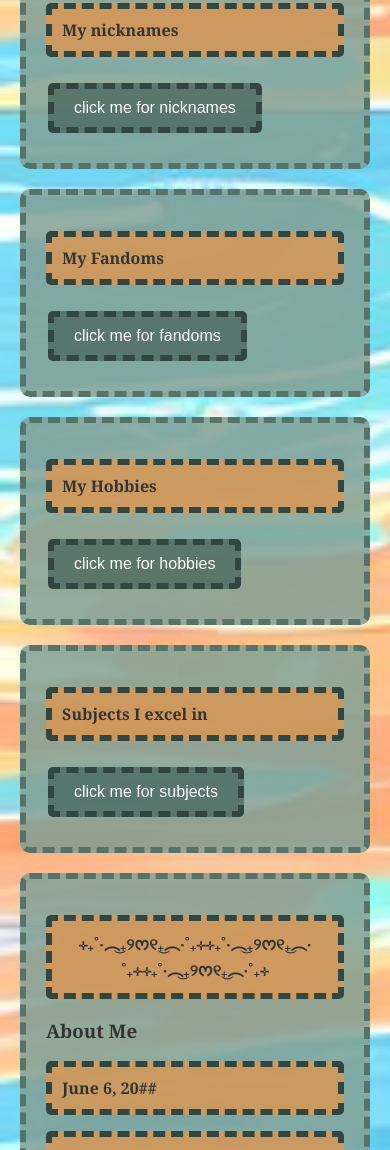
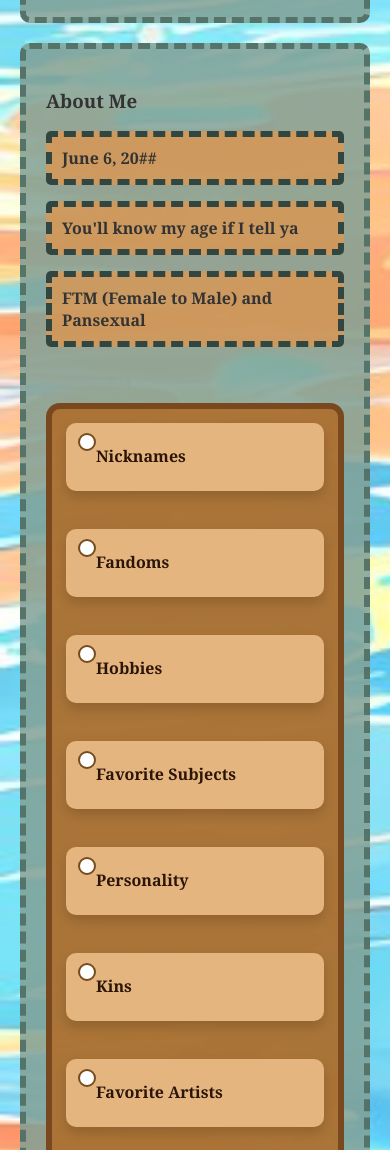
Before and after one commit to llvzi-06/My-intro-zhongchi, a plain HTML site: page IntroCard/index.html in a window 390 px wide. Shown: the part 850-2000 px from the top of the page. Drawn offline with Linux system fonts and the light colour scheme.

Commit message:
Add files via upload

```diff
--- a/IntroCard/index.html
+++ b/IntroCard/index.html
@@ -44,7 +44,7 @@
     margin: 0;
   }
 
-  div{
+  .intro, .about-me {
     background-color: rgba(130, 160, 150, 0.85);
     padding: 20px;
     border-radius: 10px;
@@ -54,7 +54,7 @@
     border: 6px dashed rgba(80, 110, 100, 0.9);
   }
 
- button {
+  button {
     background-color: rgba(80, 110, 100, 0.85);
     color: white;
     border: none;
@@ -93,16 +93,85 @@
     margin: 0;
   }
 
+
+  .reveal { animation: pop 360ms cubic-bezier(.2,.8,.2,1); }
+  @keyframes pop { from { transform: scale(.97); opacity: 0 } to { transform: scale(1); opacity: 1 } }
+
+  .pulse { animation: pulse 700ms ease; }
+  @keyframes pulse { 0% { box-shadow: 0 0 0 0 rgba(255,255,255,0) } 50% { box-shadow: 0 0 12px 6px rgba(255,255,255,0.12) } 100% { box-shadow: 0 0 0 0 rgba(255,255,255,0) } }
+
+  .highlight { outline: 4px solid rgba(255, 255, 255, 0.6); transform: translateY(-4px); }
+
+  .board {
+    display: grid;
+    grid-template-columns: repeat(auto-fit, minmax(180px, 1fr));
+    gap: 20px;
+    max-width: 900px;
+    margin: 18px auto;
+    padding: 14px;
+    background: rgba(175, 110, 45, 0.9);
+    border-radius: 14px;
+    border: 6px solid rgba(120, 70, 30, 0.95);
+  }
+
+  .card {
+    background-color: #e5b57f;
+    padding: 16px 16px 16px 30px;
+    border-radius: 10px;
+    box-shadow: 0 6px 12px rgba(0, 0, 0, 0.15);
+    position: relative;
+    cursor: pointer;
+    overflow: hidden;
+    transition: transform 0.2s ease;
+  }
+
+  .card:hover {
+    transform: translateY(-4px);
+  }
+
+  .pin {
+    width: 14px;
+    height: 14px;
+    background: #fff;
+    border-radius: 50%;
+    position: absolute;
+    left: 12px;
+    top: 10px;
+    border: 2px solid #774b20;
+  }
+
+  .card-title {
+    margin: 6px 0 8px 0;
+    font-size: 1rem;
+    color: #2b1508;
+  }
+
+  .card-content {
+    font-size: 0.95rem;
+    color: #2b1508;
+    max-height: 0;
+    overflow: hidden;
+    opacity: 0;
+    transition: max-height 0.4s ease, opacity 0.4s ease;
+  }
+
+  .card.expanded .card-content {
+    max-height: 240px;
+    opacity: 1;
+  }
+
+  .about-me .card {
+    margin-bottom: 18px;
+  }
+  #surprise-btn { font-weight: bold; padding: 8px 14px; border-radius: 8px; }
+  #ui-hint { display: inline-block; margin-left: 12px; color: white; background: rgba(0,0,0,0.25); padding: 6px 10px; border-radius: 6px; opacity: 0.6; transition: opacity .4s; }
+
  </style>
 
   <script>
-    function toggleDisplay(elementId) {
-      const element = document.getElementById(elementId);
-      if (element.style.display === 'none' || element.style.display === '') {
-        element.style.display = 'block';
-      } else {
-        element.style.display = 'none';
-      }
+    function toggleDisplay(card) {
+      if (!card) return;
+      card.classList.toggle('expanded');
     }
   </script>
 
@@ -112,71 +181,72 @@
     <h1>My Introduction ! ~</h1>
   </header>
 
-
     <div class="intro">
        <h1> <img src="screenshot.jpg" alt="icon" width="75" height="75" style="vertical-align: middle; margin-right: 10px; border-radius: 50%;"> INTRODUCTION </h1>
         <h2 style="text-align: center;"> I'm Daniel, and this is my Intro. </h2>
 
         <img src="Introcard1.jpg" alt="Introcard1" width="150" height="150" style="border-radius: 20px; display: block; margin: 20px auto; border: 6px dashed rgba(80, 110, 100, 0.85); box-shadow: 0 4px 8px rgba(0,0,0,0.1);">
-
-        <p style="text-align: center;"> ⊹₊˚‧︵‿₊୨ᰔ୧₊‿︵‧˚₊⊹⊹₊˚‧︵‿₊୨ᰔ୧₊‿︵‧˚₊⊹⊹₊˚‧︵‿₊୨ᰔ୧₊‿︵‧˚₊⊹ </p>
-    </div>
-
-    <div class="nicknames">
-       <p> My nicknames </p>
-       <button onclick="toggleDisplay('nicknames')"> click me for nicknames </button>
-         <p id="nicknames" style="display:none;"> My nicknames are: <br> 1. Dan <br> 2. Luci <br> 3. Lucian <br> 4. Danci <br> 5. Niel </p>
-    </div>
-
-    <div class="fandoms">
-      <p> My Fandoms</p>
-      <button onclick="toggleDisplay('fandoms')"> click me for fandoms </button>
-        <p id="fandoms" style="display:none;"> My fandoms are: <br> 1. OSC <br> 2. Genshin <br> 3. HSR <br> 4. Hetalia <br> 5. Alnst <br> 6. PJSK </p>
-    </div>
-
-    <div class="hobbies">
-       <p> My Hobbies </p>
-       <button onclick="toggleDisplay('hobbies')"> click me for hobbies </button>
-        <p id="hobbies" style="display:none;"> My hobbies are: <br> 1. Playing games <br> 2. Drawing and Painting <br> 3. Reading fanfictions <br> 4. Writing Fanfics and Poems <br> 5. Listening to music </p>
-    </div>
-
-    <div class="subjects">
-        <p> Subjects I excel in </p>
-        <button onclick="toggleDisplay('subjects')"> click me for subjects </button>
-        <p id="subjects" style="display:none;"> My strongest/favorite subjects are: <br> 1. Mathematics <br> 2. Science <br> 3. Psychology </p>
+        <img src="Introcard2.jpg" alt="Introcard2" width="150" height="150" style="border-radius: 20px; display: block; margin: 20px auto; border: 6px dashed rgba(80, 110, 100, 0.85); box-shadow: 0 4px 8px rgba(0,0,0,0.1);">
     </div>
 
     <div class="about-me">
-        <p style="text-align: center;"> ⊹₊˚‧︵‿₊୨ᰔ୧₊‿︵‧˚₊⊹⊹₊˚‧︵‿₊୨ᰔ୧₊‿︵‧˚₊⊹⊹₊˚‧︵‿₊୨ᰔ୧₊‿︵‧˚₊⊹ </p>
-
         <h3> About Me </h3>
              <p> June 6, 20## </p>
              <p> You'll know my age if I tell ya</p>
              <p> FTM (Female to Male) and Pansexual </p>
              <br>
 
-           <p> Personality Traits </p>
-           <p> MBTI Type: ISFJ</p>
-           <button onclick="toggleDisplay('personality')"> click me for personality traits </button>
-           <p id="personality" style="display:none;"> A. Highly sarcastic <br> B. Empathetic <br> C. Energetic <br> D. Creative <br> E. Impulsive <br> F. Depressive highkey </p>
+      <div class="board" aria-label="Intro pin board">
+        <div class="card" onclick="toggleDisplay(this)">
+          <div class="pin"></div>
+          <h3 class="card-title">Nicknames</h3>
+          <div class="card-content">My nicknames are:<br>Dan, Luci, Lucian, Danci, Niel</div>
+        </div>
 
-          <p> My kins </p>
-            <button onclick="toggleDisplay('kins')"> click me for kins </button>
-            <p id="kins" style="display:none;"> My kins are: <br> 1. Kaveh <br> 2. Gepard <br> 3. Childe/Tartaglia <br> 4. Ivan from Alnst <br> 5. Min-joon from When the Yakuza falls in love <br> 6. Kang Soo-hwa from Sign </p>
+        <div class="card" onclick="toggleDisplay(this)">
+          <div class="pin"></div>
+          <h3 class="card-title">Fandoms</h3>
+          <div class="card-content">OSC, Genshin, HSR, Hetalia, Alnst, PJSK</div>
+        </div>
 
+        <div class="card" onclick="toggleDisplay(this)">
+          <div class="pin"></div>
+          <h3 class="card-title">Hobbies</h3>
+          <div class="card-content">Playing games; Drawing & Painting; Reading fanfics; Writing fanfics & poems; Listening to music</div>
+        </div>
 
-           <p> My Favorite Artists</p>
-           <button onclick="toggleDisplay('favorite-artists')"> click me for favorite artists </button>
-           <p id="favorite-artists" style="display:none;"> My favorite artists are: <br> 1. The Front Bottoms <br> 2. Esha Tewari <br> 3. Adrianne Lenker <br> 4. Kodi Rhianne <br> 5. Avril Lavigne </p>
+        <div class="card" onclick="toggleDisplay(this)">
+          <div class="pin"></div>
+          <h3 class="card-title">Favorite Subjects</h3>
+          <div class="card-content">Mathematics, Science, Psychology</div>
+        </div>
 
-           <p> My Socials</p>
-           <button onclick="toggleDisplay('socials')"> click me for socials </button>
-           <p id="socials" style="display:none;"> 1. llvzicu on tiktok <br> 2. ccccciancu on instagram<br> 3. llvzi on spotify </p>
+        <div class="card" onclick="toggleDisplay(this)">
+          <div class="pin"></div>
+          <h3 class="card-title">Personality</h3>
+          <div class="card-content">MBTI: INTJ - BPD</div>
+        </div>
 
-           <p style="text-align: center;"> ⊹₊˚‧︵‿₊୨ That's All !~ ୧₊‿︵‧˚₊⊹⊹₊˚‧︵‿₊୨ᰔ୧₊‿︵‧˚₊⊹ </p>
+        <div class="card" onclick="toggleDisplay(this)">
+          <div class="pin"></div>
+          <h3 class="card-title">Kins</h3>
+          <div class="card-content">Kaveh; Gepard; Childe/Tartaglia; Ivan (Alnst); Min-joon; Kang Soo-hwa</div>
+        </div>
+
+        <div class="card" onclick="toggleDisplay(this)">
+          <div class="pin"></div>
+          <h3 class="card-title">Favorite Artists</h3>
+          <div class="card-content">The Front Bottoms; Esha Tewari; Adrianne Lenker; Kodi Rhianne; Avril Lavigne</div>
+        </div>
+
+        <div class="card" onclick="toggleDisplay(this)">
+          <div class="pin"></div>
+          <h3 class="card-title">Socials</h3>
+          <div class="card-content">llvzicu (TikTok); ccccciancu (Instagram); llvzi (Spotify)</div>
+        </div>
+      </div>
 
     </div>
-     <img src="Introcard2.jpg" alt="Introcard2" width="200" height="150" style="border-radius: 20px; display: block; margin: 20px auto; border: 6px dashed rgba(80, 110, 100, 0.85); box-shadow: 0 4px 8px rgba(0,0,0,0.1);">
 
        <footer>
          <h1>Thank you!</h1>
```
